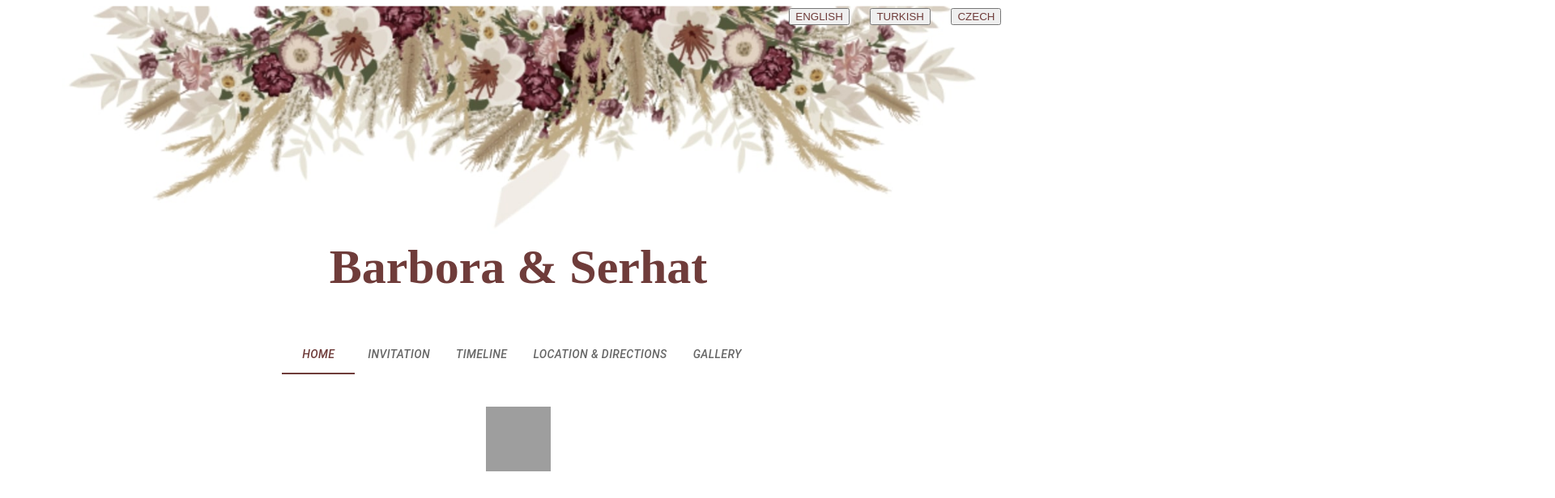
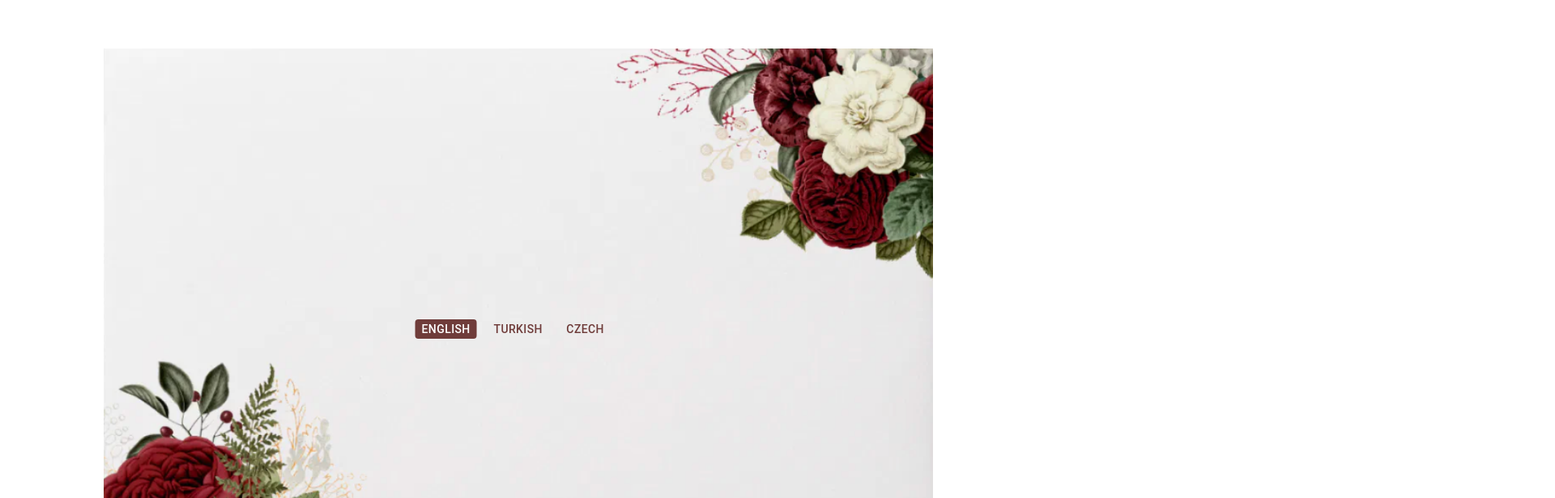
Before and after one commit to wonderunka/wonderunka.github.io, a React (Create React App) app: page / in a window 1280 px wide. Shown: the top 616 px of the page at 81% size, 1920 px wide, since content can reach past the window. Built offline with nearby package versions, Linux system fonts and the light colour scheme; grey boxes are pictures that could not be loaded.

Commit message:
fixed /home

```diff
--- a/src/App.js
+++ b/src/App.js
@@ -49,8 +49,7 @@ function App() {
     <Router>
       <Switch>
         <Route exact path="/">
-          {/* <Envelope nameFromUrl={nameFromUrl} setLanguage={setLanguage} language={language} /> */}
-          <Website />
+          <Envelope nameFromUrl={nameFromUrl} setLanguage={setLanguage} language={language} />
         </Route>
         <Route path="/invitation">
           <InvitationPage weddingType={event} language={language} locales={locales} />
```
